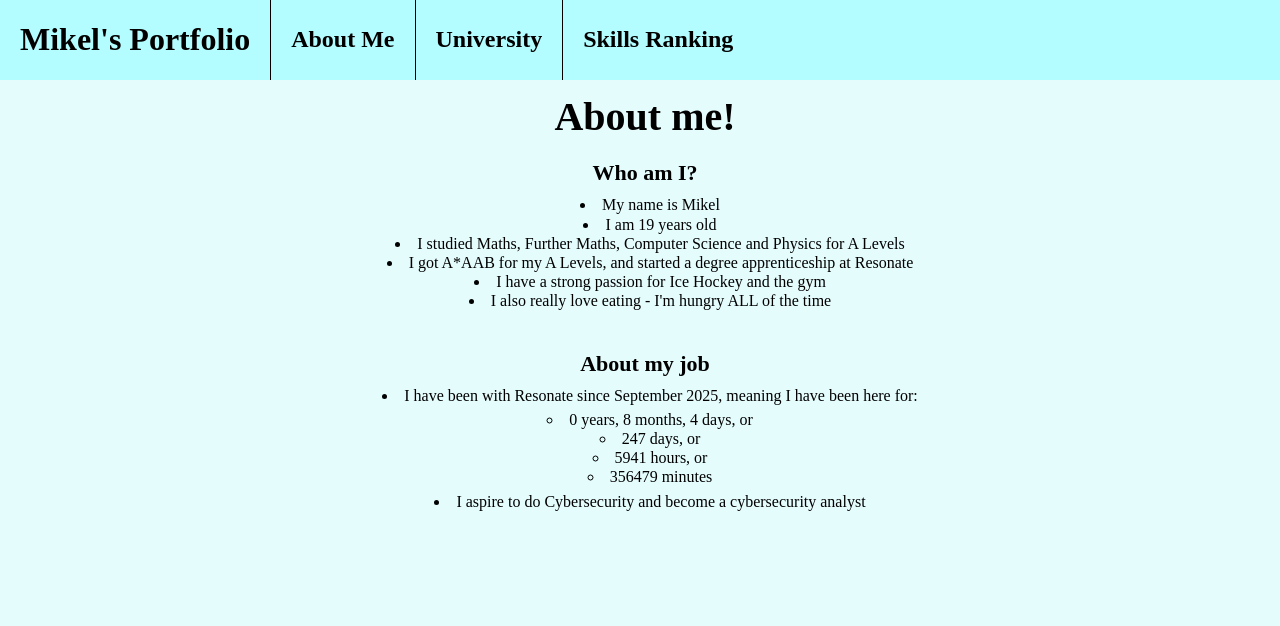
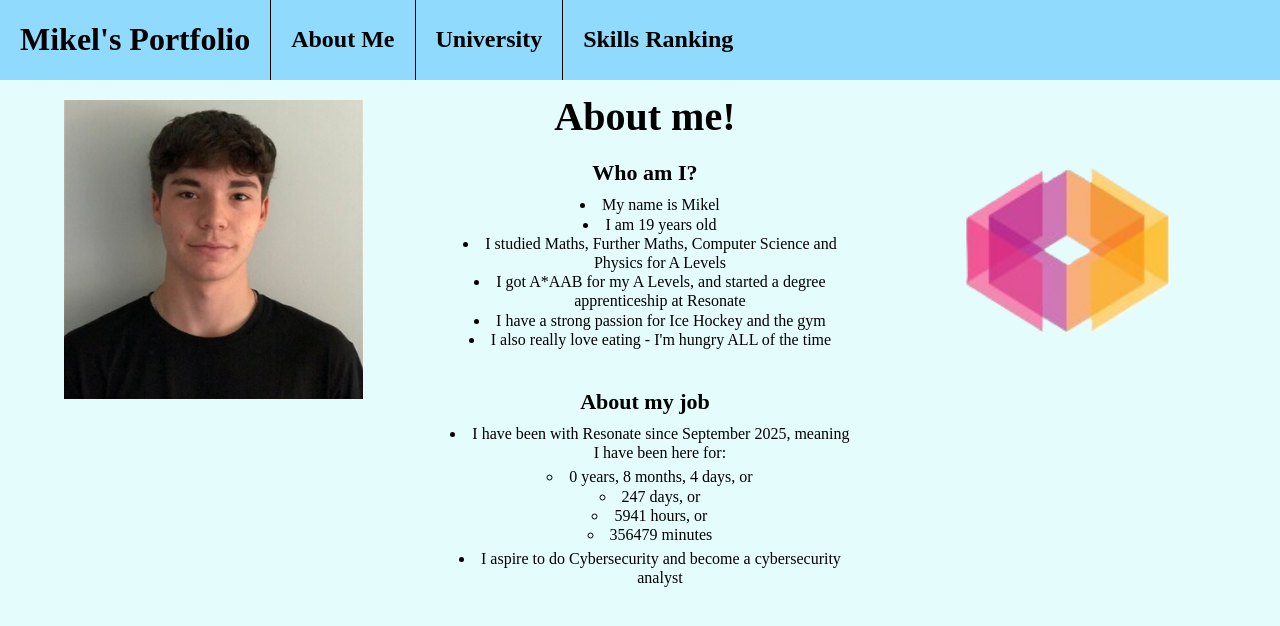
Before and after one commit to mgo738/dev-rotation-webapp, an Angular app in the folder dev-rotation-webapp/: page /about-me in a window 1280 px wide. Shown: the top 626 px of the page. Built offline with nearby package versions, Linux system fonts and the light colour scheme.

Commit message:
Add images to about me

```diff
--- a/dev-rotation-webapp/src/app/about-me/about-me.component.html
+++ b/dev-rotation-webapp/src/app/about-me/about-me.component.html
@@ -1,3 +1,9 @@
+<div class="aboutMe">
+  <div class="image">
+    <img src="images/mikel.jpg" alt="A picture of me">
+  </div>
+
+  <div class="text">
     <h1>About me!</h1>
 
     <div class="whoAmI">
@@ -25,3 +31,9 @@
         <li>I aspire to do Cybersecurity and become a cybersecurity analyst</li>
       </ul>
     </div>
+  </div>
+
+  <div class="image">
+    <img src="images/resonate.png" alt="Resonate logo">
+  </div>
+</div>
--- a/dev-rotation-webapp/src/app/about-me/about-me.component.scss
+++ b/dev-rotation-webapp/src/app/about-me/about-me.component.scss
@@ -1,12 +1,12 @@
 *{
   line-height: 0.5;
   text-indent: 10px;
-  text-align: center;
 }
 
 h1{
   padding-bottom: 20px;
   font-size: 40px;
+  text-align: center;
 }
 
 li{
@@ -32,3 +32,25 @@ h3{
   padding-bottom: 5px;
   list-style-type: circle;
 }
+
+.aboutMe{
+  display: flex;
+  width: 100%;
+}
+
+.text{
+  text-align: center;
+  width: 33.33%
+}
+
+.image{
+  width: 33.33%;
+}
+
+.image img{
+  width: 70%;
+  height: auto;
+  display: block;
+  padding-left: 15%;
+  padding-top: 20px;
+}
--- a/dev-rotation-webapp/src/app/app.component.scss
+++ b/dev-rotation-webapp/src/app/app.component.scss
@@ -1,5 +1,5 @@
 .top-bar{
-  background-color: #b3fcff;
+  background-color: #8fdafd;
   display: flex;
 }
 
@@ -11,7 +11,7 @@
 .top-bar button{
   padding-left: 20px;
   padding-right: 20px;
-  background-color: #b3fcff;
+  background-color: #8fdafd;
   border: none;
   border-left: 1px solid black;
   font-size: 24px;
@@ -19,5 +19,5 @@
 }
 
 .top-bar button:hover{
-  background-color: #a7e4e6;
+  background-color: #84c9e9;
 }
```
Also changed, not shown: dev-rotation-webapp/public/images/mikel.jpg (added), dev-rotation-webapp/public/images/resonate.png (added). Lines whose indentation alone changed are shown as unchanged.
